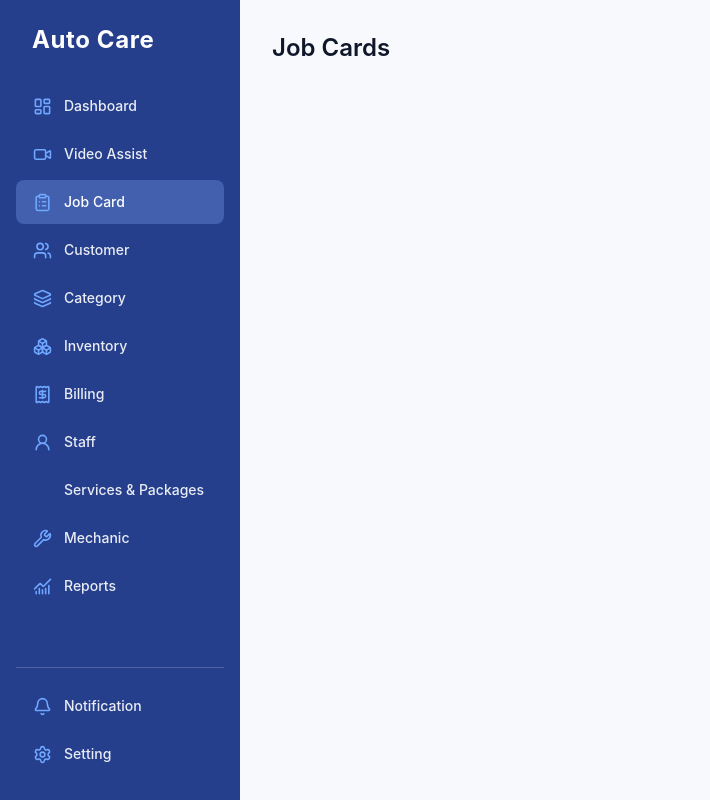
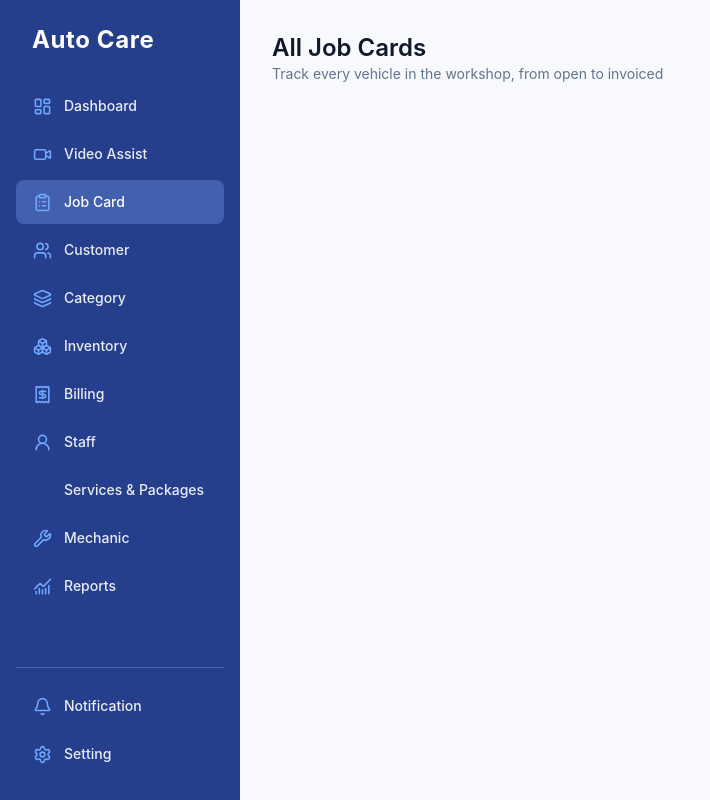
Before and after one commit to ChirathVidumina/AutoCare-Inventory-Mini, a React (Vite) app in the folder frontend/: page /job-cards in a window 1280 px wide. Shown: the whole page, without its empty margins (0-710 px from the left). Built offline with nearby package versions, Linux system fonts and the light colour scheme.

Commit message:
feat(job-cards): add job cards page and route

```diff
--- /dev/null
+++ b/frontend/src/modules/M2_Operations/pages/JobCardsPage.tsx
@@ -0,0 +1,10 @@
+export default function JobCardsPage() {
+  return (
+    <div className="p-8">
+      <h1 className="text-2xl font-semibold text-slate-900">All Job Cards</h1>
+      <p className="text-sm text-slate-500">
+        Track every vehicle in the workshop, from open to invoiced
+      </p>
+    </div>
+  );
+}
--- a/frontend/src/routes/AppRoutes.tsx
+++ b/frontend/src/routes/AppRoutes.tsx
@@ -1,6 +1,7 @@
 import { Routes, Route, Navigate } from "react-router-dom";
 import MainLayout from "../components/layout/MainLayout";
 import DashboardPage from "../modules/M2_Operations/pages/DashboardPage";
+import JobCardsPage from "../modules/M2_Operations/pages/JobCardsPage";
 
 function PlaceholderPage({ title }: { title: string }) {
   return (
@@ -14,7 +15,6 @@ function PlaceholderPage({ title }: { title: string }) {
 
 const pages = [
   { path: "video-assistance", title: "Video Assistance" },
-  { path: "job-cards", title: "Job Cards" },
   { path: "customers", title: "Customer Management" },
   { path: "categories", title: "Service Categories" },
   { path: "inventory", title: "Inventory" },
@@ -36,6 +36,7 @@ export default function AppRoutes() {
         />
 
         <Route path="dashboard" element={<DashboardPage />} />
+           <Route path="job-cards" element={<JobCardsPage />} />
 
         {pages.map((page) => (
           <Route
```
Also changed, not shown: frontend/src/modules/M2_Operations/components/JobCardsTable.tsx (added), frontend/src/modules/M2_Operations/data/jobCardsData.ts (added).
